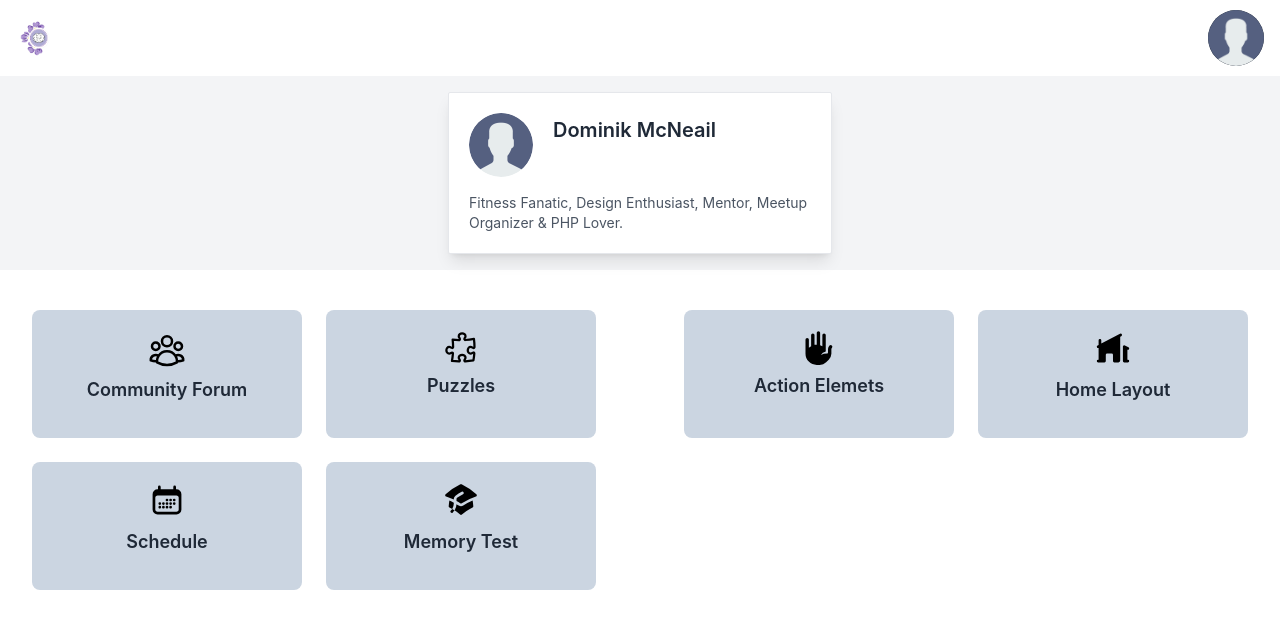
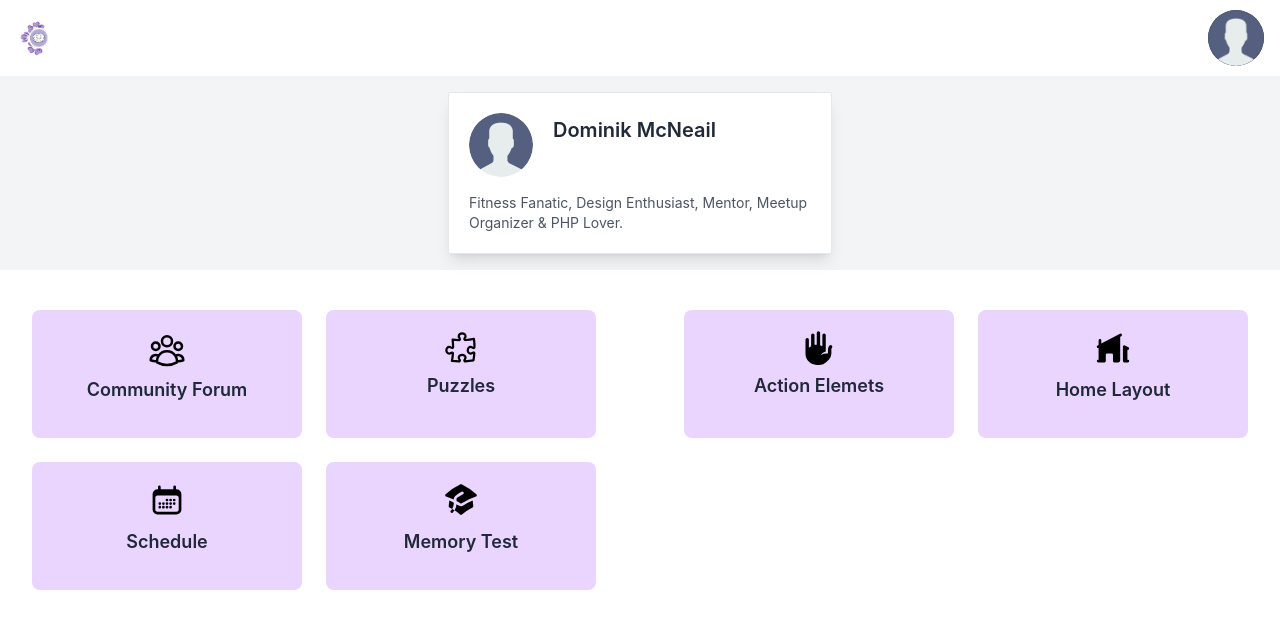
Before and after one commit to Bhuvi100/dementia_hacko, a React (Create React App) app in the folder frontend/: page /dashboard in a window 1280 px wide. Shown: the top 628 px of the page. Built offline with nearby package versions, Linux system fonts and the light colour scheme.

Commit message:
Update Dashboard.js

```diff
--- a/frontend/src/pages/Dashboard.js
+++ b/frontend/src/pages/Dashboard.js
@@ -8,7 +8,7 @@ const Dashboard = () => {
       <Navbar />
       <Card />
         <div class="grid grid-cols-2 sm:grid-cols-2 lg:grid-cols-3 xl:grid-cols-4 gap-6 mt-10">
-      <div class="p-5 bg-slate-300 ml-8 rounded-lg h-32">
+      <div class="p-5 bg-purple-200 ml-8 rounded-lg h-32">
       <p class="text-center">
         <a href='/forum'>
         <button>
@@ -23,7 +23,7 @@ const Dashboard = () => {
       </h2>
       </div>
 
-      <div class="p-5 bg-slate-300 mr-8 rounded-lg h-32">
+      <div class="p-5 bg-purple-200 mr-8 rounded-lg h-32">
       <p class="text-center">
       <a href='/puzzle'>
         <button>
@@ -38,7 +38,7 @@ const Dashboard = () => {
       </h2>
       </div>
 
-      <div class="p-5 bg-slate-300 ml-8 rounded-lg h-32">
+      <div class="p-5 bg-purple-200 ml-8 rounded-lg h-32">
       <p class="text-center">
         <a href="/action">
         <button>
@@ -53,7 +53,7 @@ const Dashboard = () => {
       </h2>
       </div>
 
-      <div class="p-5 bg-slate-300 mr-8 rounded-lg h-32">
+      <div class="p-5 bg-purple-200 mr-8 rounded-lg h-32">
       <p class="text-center">
         <a href="/homelayout">
         <button>
@@ -68,7 +68,7 @@ const Dashboard = () => {
       </h2>
       </div>
 
-      <div class="p-5 bg-slate-300 ml-8 rounded-lg h-32">
+      <div class="p-5 bg-purple-200 ml-8 rounded-lg h-32">
       <p class="text-center">
         <a href="/schedule">
         <button>
@@ -84,7 +84,7 @@ const Dashboard = () => {
       </h2>
       </div>
 
-      <div class="p-5 bg-slate-300 mr-8 rounded-lg h-32">
+      <div class="p-5 bg-purple-200 mr-8 rounded-lg h-32">
       <p class="text-center">
       <a href="/memorytest">
       <button>
```
